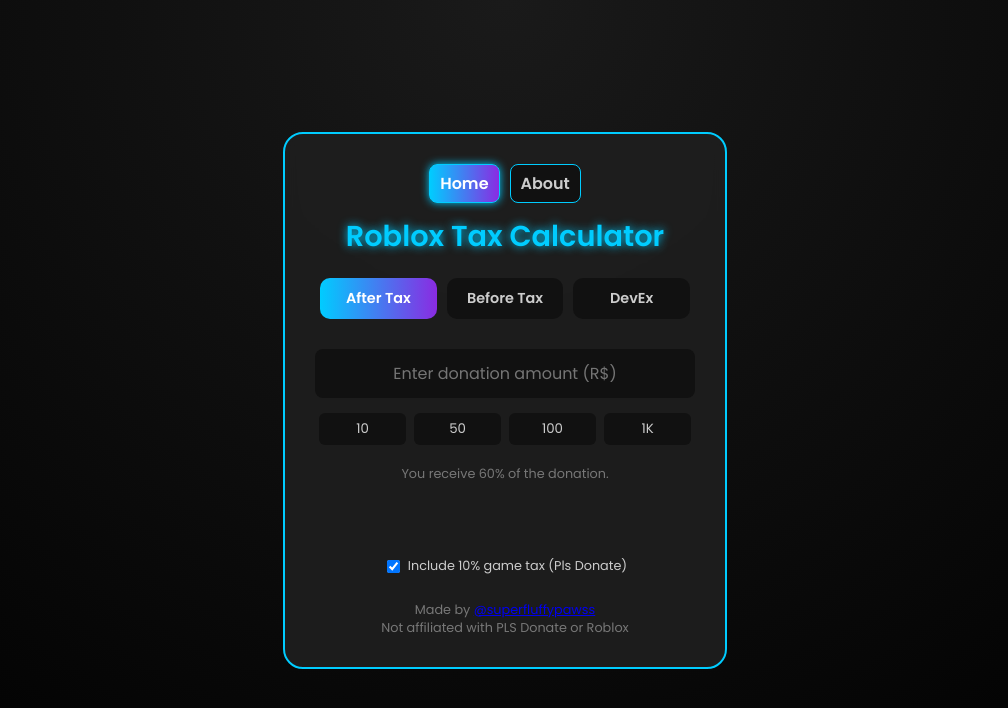
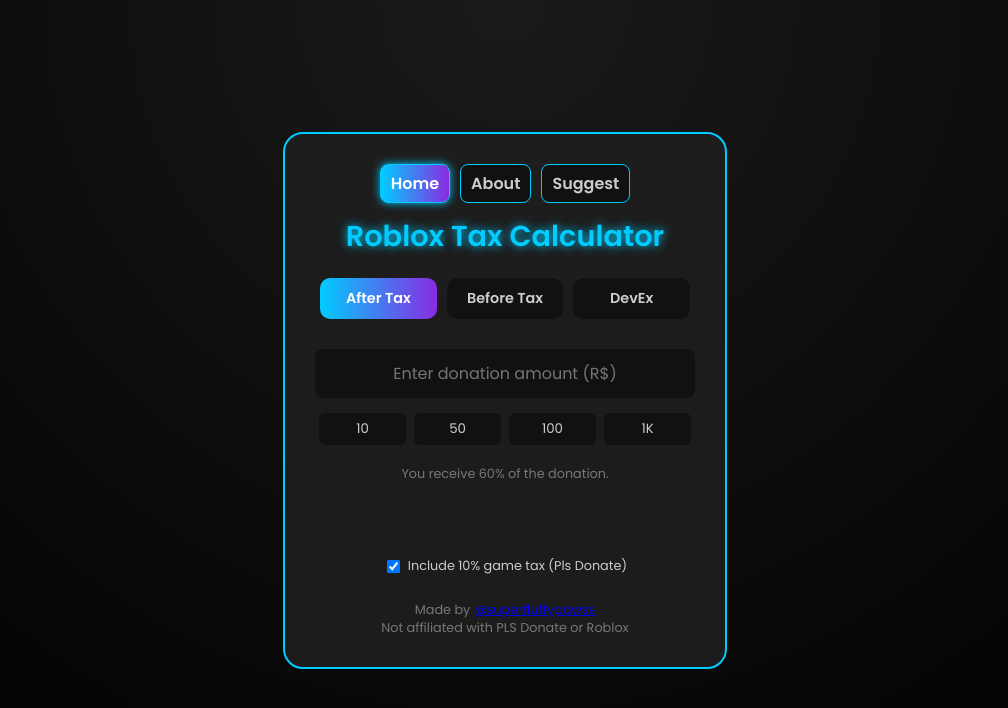
Before and after one commit to sunderscore/robloxtaxcalcshortforcalculator, a plain HTML site: page index.html in a window 1280 px wide. Shown: the whole page, without its empty margins (135-1143 px from the left). Drawn offline with Linux system fonts and the light colour scheme.

Commit message:
Added Suggest Tab

```diff
--- a/index.html
+++ b/index.html
@@ -272,6 +272,7 @@
     <nav class="site-nav" aria-label="Primary">
       <a href="index.html" class="nav-link active">Home</a>
       <a href="about.html" class="nav-link">About</a>
+      <a href="suggest.html" class="nav-link">Suggest</a>
     </nav>
     <h1>Roblox Tax Calculator</h1>
     <div class="tabs" role="tablist" aria-label="Calculator Modes">
@@ -398,15 +399,18 @@
             btn.setAttribute("aria-selected", isActive ? "true" : "false");
           });
 
+          // Show/Hide game tax toggle on DevEx tab
           if (targetTab === 'devex') {
             settingsDiv.style.display = 'none';
           } else {
             settingsDiv.style.display = 'flex';
           }
 
+          // Persist selected tab and deep-link
           localStorage.setItem('activeTab', targetTab);
           location.hash = targetTab;
 
+          // Clear transient results when switching modes
           clearResults();
         });
       });
```
